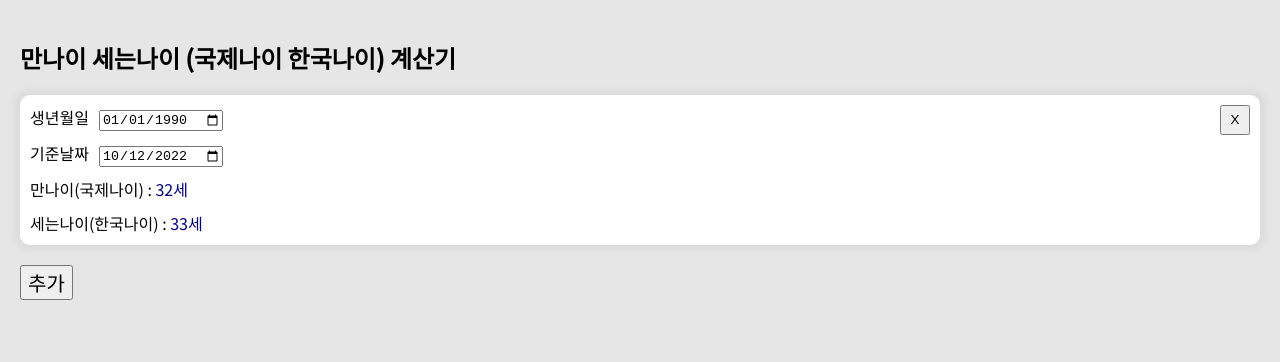
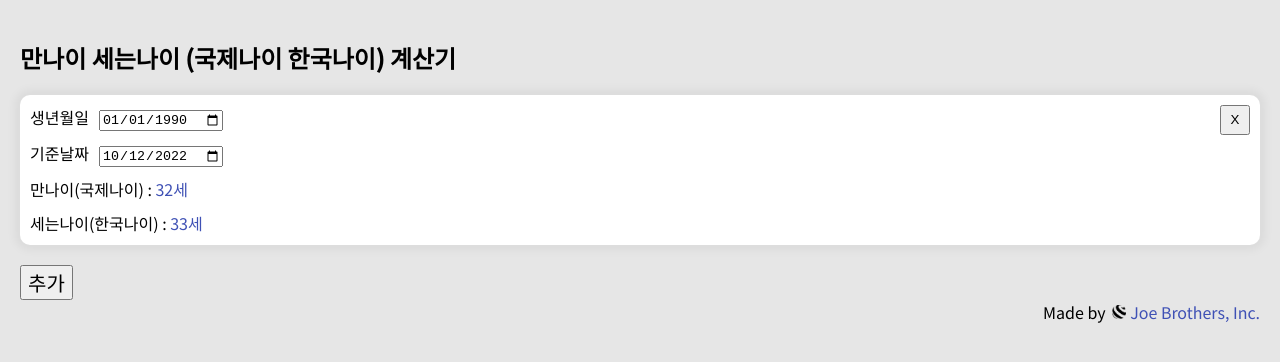
Before and after one commit to joe-brothers/age-calculator, a React (Vite) app: page / in a window 1280 px wide. Shown: the top 362 px of the page. Built offline with nearby package versions, Linux system fonts and the light colour scheme.

Commit message:
Add: made by joe brothers

```diff
--- a/src/App.css
+++ b/src/App.css
@@ -33,7 +33,7 @@ input {
 }
 
 .form-calculator span {
-  color: navy;
+  color: rgb(63, 81, 181);;
 }
 
 .button-add {
@@ -49,3 +49,21 @@ input {
   width: 30px;
   height: 30px;
 }
+
+.made-by {
+  text-align: right;
+}
+
+a {
+  text-decoration: none;
+  color: rgb(63, 81, 181);
+}
+a:hover {
+  color: rgb(159, 168, 218);
+}
+
+.logo {
+  width: 14px;
+  margin-left: 3px;
+  margin-right: 4px;
+}
--- a/src/App.tsx
+++ b/src/App.tsx
@@ -97,6 +97,12 @@ function App() {
       <button className="button-add" onClick={onClickAdd}>
         추가
       </button>
+      <p className="made-by">
+        Made by <img className="logo" src="src/assets/logo.png" />
+        <a href="https://joe-brothers.com/" target="_blank">
+          Joe Brothers, Inc.
+        </a>
+      </p>
     </div>
   );
 }
```
Also changed, not shown: src/assets/logo.png (added).
